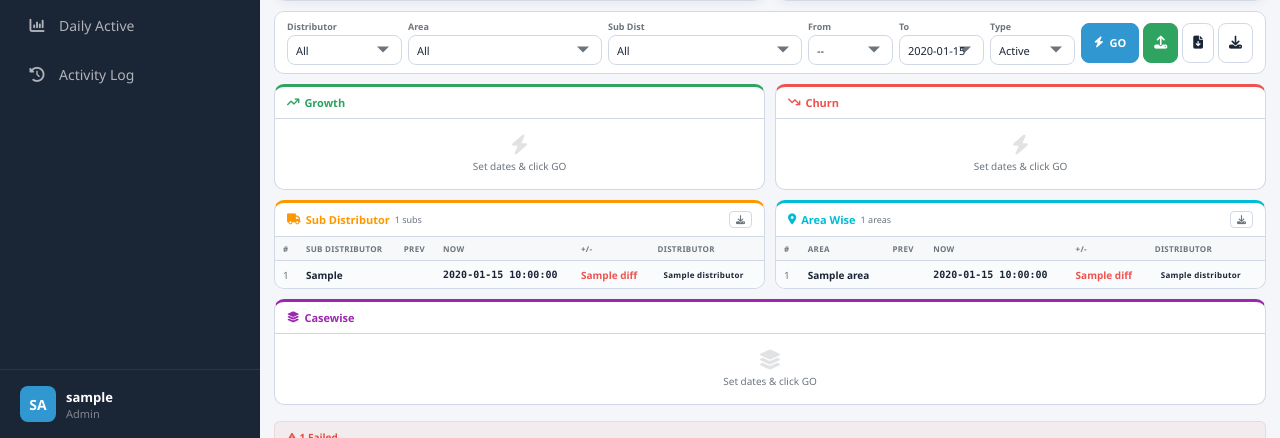
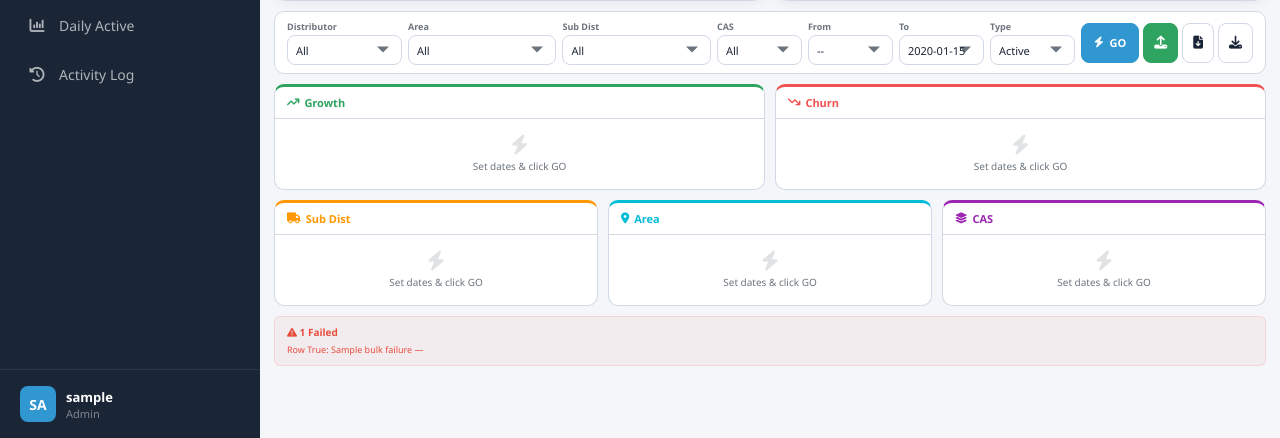
Before and after one commit to ANNU-2025/kccl-tracking-system, a Flask app: template templates/daily_active.html in a window 1280 px wide. Shown: the part 362-800 px from the top of the page. Run offline with Flask 3, Linux system fonts and the light colour scheme; the visitor is signed in with stand-in values (Sample User, id 1); the template is opened without the code that fills it: most values are stand-ins (such as "Sample title", 1, 10 or a date in 2020); a database or web service that is not in the repository returns one stand-in record (values such as "Sample title"); data that the repository does not hold is empty; some libraries are stand-ins or nearby versions; some web fonts are replaced.

Commit message:
Update daily_active.html

```diff
--- a/templates/daily_active.html
+++ b/templates/daily_active.html
@@ -34,15 +34,16 @@ body .content{padding:12px 14px}
 .sel-c .fs{padding:6px 8px;font-size:11px;min-height:30px}
 .sel-c .acts{display:flex;gap:4px;align-items:center;flex-shrink:0}
 .t2{display:grid;grid-template-columns:1fr 1fr;gap:10px;margin-bottom:10px}
-.tc{background:var(--card);border:1px solid var(--border);border-radius:10px;overflow:hidden;display:flex;flex-direction:column;max-height:340px}
-.tc.tg{border-top:3px solid var(--gn)}.tc.tr{border-top:3px solid var(--rd)}.tc.to{border-top:3px solid var(--og)}.tc.tc2{border-top:3px solid var(--cy)}
+.t3{display:grid;grid-template-columns:1fr 1fr 1fr;gap:10px;margin-bottom:10px}
+.tc{background:var(--card);border:1px solid var(--border);border-radius:10px;overflow:hidden;display:flex;flex-direction:column;max-height:360px}
+.tc.tg{border-top:3px solid var(--gn)}.tc.tr{border-top:3px solid var(--rd)}.tc.to{border-top:3px solid var(--og)}.tc.tc2{border-top:3px solid var(--cy)}.tc.tcas{border-top:3px solid #9C27B0}
 .thd{padding:8px 12px;border-bottom:1px solid var(--border);display:flex;align-items:center;justify-content:space-between;flex-shrink:0}
 .thd h4{font-size:11px;font-weight:700;display:flex;align-items:center;gap:5px}
 .tsc{flex:1;min-height:0;overflow:auto;-webkit-overflow-scrolling:touch}
 .tsc table{margin:0;width:100%;border-collapse:collapse}
 .tsc thead{position:sticky;top:0;z-index:2}
 .tsc th{padding:6px 8px;font-size:8px;font-weight:700;color:var(--grey);text-transform:uppercase;letter-spacing:.3px;background:#F7F8FA;border-bottom:1px solid var(--border)}
-.tsc td{padding:6px 8px;font-size:10px;border-bottom:1px solid #F0F1F3;color:var(--primary)}
+.tsc td{padding:5px 7px;font-size:10px;border-bottom:1px solid #F0F1F3;color:var(--primary)}
 .tsc tbody tr:hover{background:#F8F9FB}.tsc tbody tr:last-child td{border-bottom:none}
 .tem{flex:1;display:flex;flex-direction:column;align-items:center;justify-content:center;padding:16px;color:var(--grey)}
 .tem i{font-size:20px;opacity:.2;margin-bottom:4px}.tem p{font-size:10px}
@@ -70,10 +71,11 @@ body .content{padding:12px 14px}
 .dist-kccl{background:rgba(0,188,212,.12);color:var(--cy)}
 .dist-arohon{background:rgba(47,163,96,.12);color:var(--gn)}
 .dist-other{background:rgba(108,117,125,.12);color:var(--grey)}
-.xs-btn{background:none;border:1px solid var(--border);color:var(--grey);border-radius:4px;padding:3px 6px;font-size:9px;cursor:pointer;transition:.15s;display:inline-flex;align-items:center;gap:3px}
+.xs-btn{background:none;border:1px solid var(--border);color:var(--grey);border-radius:4px;padding:4px 8px;font-size:9px;cursor:pointer;transition:.15s;display:inline-flex;align-items:center;gap:3px}
 .xs-btn:hover{background:var(--cy);color:#fff;border-color:var(--cy)}
+.tb{font-size:9px;color:var(--grey);font-weight:400}
 @media(max-width:900px){.kpi-r{grid-template-columns:repeat(3,1fr)}}
-@media(max-width:768px){.kpi-r{grid-template-columns:repeat(3,1fr);gap:6px}.kpi .kv{font-size:18px}.kpi{padding:8px 10px}.t2{grid-template-columns:1fr !important}.sel-c{flex-direction:column;align-items:stretch}.ch-inner{height:140px}.mh{display:none !important}}
+@media(max-width:768px){.kpi-r{grid-template-columns:repeat(3,1fr);gap:6px}.kpi .kv{font-size:18px}.kpi{padding:8px 10px}.t2{grid-template-columns:1fr !important}.t3{grid-template-columns:1fr !important}.sel-c{flex-direction:column;align-items:stretch}.ch-inner{height:140px}.mh{display:none !important}}
 @media(max-width:400px){.kpi-r{grid-template-columns:repeat(2,1fr)}}
 </style>
 {% endblock %}
@@ -117,6 +119,7 @@ body .content{padding:12px 14px}
     <div class="fg ff"><label class="fl">Distributor</label><select id="sD" class="fs" onchange="onDistChange()"><option value="">All</option>{% for d in distributors %}<option value="{{ d }}">{{ d }}</option>{% endfor %}</select></div>
     <div class="fg"><label class="fl">Area</label><select id="sA" class="fs" onchange="onAreaChange()"><option value="">All</option>{% for a in areas %}<option value="{{ a }}">{{ a }}</option>{% endfor %}</select></div>
     <div class="fg"><label class="fl">Sub Dist</label><select id="sS" class="fs" onchange="onFilterChange()"><option value="">All</option>{% for s in sub_dists %}<option value="{{ s }}">{{ s }}</option>{% endfor %}</select></div>
+    <div class="fg ff"><label class="fl">CAS</label><select id="sC" class="fs" onchange="onFilterChange()"><option value="">All</option>{% for c in cas_types %}<option value="{{ c }}">{{ c }}</option>{% endfor %}</select></div>
     <div class="fg ff"><label class="fl">From</label><select id="dF" class="fs" onchange="onDateChange()"><option value="">--</option>{% for d in date_list %}<option value="{{ d.strftime('%Y-%m-%d') }}" {% if loop.index==2 %}selected{% endif %}>{{ d.strftime('%d-%b') }}</option>{% endfor %}</select></div>
     <div class="fg ff"><label class="fl">To</label><select id="dT" class="fs" onchange="onDateChange()"><option value="">--</option>{% for d in date_list %}<option value="{{ d.strftime('%Y-%m-%d') }}" {% if loop.index==1 %}selected{% endif %}>{{ d.strftime('%d-%b') }}</option>{% endfor %}</select></div>
     <div class="fg ff"><label class="fl">Type</label><select id="sM" class="fs" onchange="onFilterChange()"><option value="active">Active</option><option value="deactive">Deactive</option></select></div>
@@ -130,79 +133,36 @@ body .content{padding:12px 14px}
 
 <div class="t2">
     <div class="tc tg">
-        <div class="thd"><h4 style="color:var(--gn)"><i class="fas fa-arrow-trend-up"></i> Growth <span id="gC" style="font-size:9px;color:var(--grey);font-weight:400"></span></h4><button class="btn btn-sm" id="bEG" style="background:#1B5E20;color:#fff;border-color:#1B5E20;display:none;padding:4px 8px;font-size:10px" onclick="dG()"><i class="fas fa-download"></i></button></div>
+        <div class="thd"><h4 style="color:var(--gn)"><i class="fas fa-arrow-trend-up"></i> Growth <span id="gC" class="tb"></span></h4><button class="xs-btn" id="bEG" style="display:none" onclick="dG()"><i class="fas fa-download"></i></button></div>
         <div class="tsc" id="gB"><div class="tem"><i class="fas fa-bolt"></i><p>Set dates & click GO</p></div></div>
     </div>
     <div class="tc tr">
-        <div class="thd"><h4 style="color:var(--rd)"><i class="fas fa-arrow-trend-down"></i> Churn <span id="cC" style="font-size:9px;color:var(--grey);font-weight:400"></span></h4><button class="btn btn-sm" id="bEC" style="background:#B71C1C;color:#fff;border-color:#B71C1C;display:none;padding:4px 8px;font-size:10px" onclick="dC()"><i class="fas fa-download"></i></button></div>
+        <div class="thd"><h4 style="color:var(--rd)"><i class="fas fa-arrow-trend-down"></i> Churn <span id="cC" class="tb"></span></h4><button class="xs-btn" id="bEC" style="display:none" onclick="dC()"><i class="fas fa-download"></i></button></div>
         <div class="tsc" id="cB"><div class="tem"><i class="fas fa-bolt"></i><p>Set dates & click GO</p></div></div>
     </div>
 </div>
 
-<div class="t2" style="margin-bottom:10px">
-    <div class="tc to">
+<div class="t3" id="t3Wrap">
+    <div class="tc to" id="subWrap">
         <div class="thd">
-            <h4 style="color:var(--og)"><i class="fas fa-truck"></i> Sub Distributor <span style="font-size:9px;color:var(--grey);font-weight:400">{{ subdist_data|length }} subs</span></h4>
-            {% if subdist_data %}<button class="xs-btn" onclick="dSubStatic()" title="Export"><i class="fas fa-download"></i></button>{% endif %}
+            <h4 style="color:var(--og)"><i class="fas fa-truck"></i> Sub Dist <span id="subBadge" class="tb"></span></h4>
+            <button class="xs-btn" id="bESub" style="display:none" onclick="dSub()"><i class="fas fa-download"></i></button>
         </div>
-        <div class="tsc">
-            {% if subdist_data %}
-            <table>
-                <thead><tr><th>#</th><th>SUB DISTRIBUTOR</th><th>PREV</th><th>NOW</th><th>+/-</th><th>DISTRIBUTOR</th></tr></thead>
-                <tbody>
-                    {% for r in subdist_data %}
-                    <tr style="{% if loop.index is odd %}background:#FAFBFC{% endif %}">
-                        <td style="color:var(--grey)">{{ loop.index }}</td>
-                        <td style="font-weight:600">{{ r.sub_dist }}</td>
-                        <td class="nm">{{ r.prev }}</td>
-                        <td class="nm" style="font-weight:600">{{ r.now }}</td>
-                        <td style="font-weight:700;color:{% if r.diff >= 0 %}var(--gn){% else %}var(--rd){% endif %}">{% if r.diff >= 0 %}+{% endif %}{{ r.diff }}</td>
-                        <td><span class="dist-tag dist-{{ r.distributor|lower }}">{{ r.distributor }}</span></td>
-                    </tr>
-                    {% endfor %}
-                </tbody>
-            </table>
-            {% else %}
-            <div class="tem"><i class="fas fa-truck"></i><p>No sub distributor data</p></div>
-            {% endif %}
+        <div class="tsc" id="subB"><div class="tem"><i class="fas fa-bolt"></i><p>Set dates & click GO</p></div></div>
+    </div>
+    <div class="tc tc2" id="areaWrap">
+        <div class="thd">
+            <h4 style="color:var(--cy)"><i class="fas fa-map-marker-alt"></i> Area <span id="areaBadge" class="tb"></span></h4>
+            <button class="xs-btn" id="bEArea" style="display:none" onclick="dArea()"><i class="fas fa-download"></i></button>
         </div>
+        <div class="tsc" id="areaB"><div class="tem"><i class="fas fa-bolt"></i><p>Set dates & click GO</p></div></div>
     </div>
-    <div class="tc tc2">
+    <div class="tc tcas" id="casWrap">
         <div class="thd">
-            <h4 style="color:var(--cy)"><i class="fas fa-map-marker-alt"></i> Area Wise <span style="font-size:9px;color:var(--grey);font-weight:400">{{ area_data|length }} areas</span></h4>
-            {% if area_data %}<button class="xs-btn" onclick="dAreaStatic()" title="Export"><i class="fas fa-download"></i></button>{% endif %}
+            <h4 style="color:#9C27B0"><i class="fas fa-layer-group"></i> CAS <span id="casBadge" class="tb"></span></h4>
+            <button class="xs-btn" id="bECas" style="display:none" onclick="dCas()"><i class="fas fa-download"></i></button>
         </div>
-        <div class="tsc">
-            {% if area_data %}
-            <table>
-                <thead><tr><th>#</th><th>AREA</th><th>PREV</th><th>NOW</th><th>+/-</th><th>DISTRIBUTOR</th></tr></thead>
-                <tbody>
-                    {% for r in area_data %}
-                    <tr style="{% if loop.index is odd %}background:#FAFBFC{% endif %}">
-                        <td style="color:var(--grey)">{{ loop.index }}</td>
-                        <td style="font-weight:600">{{ r.area }}</td>
-                        <td class="nm">{{ r.prev }}</td>
-                        <td class="nm" style="font-weight:600">{{ r.now }}</td>
-                        <td style="font-weight:700;color:{% if r.diff >= 0 %}var(--gn){% else %}var(--rd){% endif %}">{% if r.diff >= 0 %}+{% endif %}{{ r.diff }}</td>
-                        <td><span class="dist-tag dist-{{ r.distributor|lower }}">{{ r.distributor }}</span></td>
-                    </tr>
-                    {% endfor %}
-                </tbody>
-            </table>
-            {% else %}
-            <div class="tem"><i class="fas fa-map-marker-alt"></i><p>No area data available</p></div>
-            {% endif %}
-        </div>
-    </div>
-</div>
-
-<div style="margin-bottom:16px">
-    <div class="tc" style="border-top:3px solid #9C27B0;max-height:400px">
-        <div class="thd">
-            <h4 style="color:#9C27B0"><i class="fas fa-layer-group"></i> Casewise <span id="casBadge" style="font-size:9px;color:var(--grey);font-weight:400"></span></h4>
-            <button class="btn btn-sm" id="bECas" style="background:#6A1B9A;color:#fff;border-color:#6A1B9A;display:none;padding:4px 8px;font-size:10px" onclick="dCas()"><i class="fas fa-download"></i></button>
-        </div>
-        <div class="tsc" id="casB"><div class="tem"><i class="fas fa-layer-group"></i><p>Set dates & click GO</p></div></div>
+        <div class="tsc" id="casB"><div class="tem"><i class="fas fa-bolt"></i><p>Set dates & click GO</p></div></div>
     </div>
 </div>
 
@@ -226,21 +186,16 @@ var growArr=[],churnArr=[],kcChart=null,arChart=null,fDates=[],vFrom='',vTo='',v
 var chartOK=(typeof Chart!=='undefined');
 
 function getParams(){
-    var d=document.getElementById('sD').value,a=document.getElementById('sA').value,s=document.getElementById('sS').value,p=[];
+    var d=document.getElementById('sD').value,a=document.getElementById('sA').value,s=document.getElementById('sS').value,c=document.getElementById('sC').value,p=[];
     if(d)p.push('distributor='+encodeURIComponent(d));
     if(a)p.push('area='+encodeURIComponent(a));
     if(s)p.push('sub_dist='+encodeURIComponent(s));
+    if(c)p.push('cas='+encodeURIComponent(c));
     return p.length?'&'+p.join('&'):'';
 }
 function safeFetch(url){return fetch(url).then(function(r){if(!r.ok)throw new Error('HTTP '+r.status);return r.json();});}
 
-function getLast2(){
-    var opts=document.getElementById('dF').options,dates=[];
-    for(var i=0;i<opts.length&&dates.length<2;i++){if(opts[i].value)dates.push(opts[i].value);}
-    return dates;
-}
-function dSubStatic(){var d=getLast2();if(d.length>=2)location.href='/daily-active/export-subdist?from='+d[1]+'&to='+d[0]+'&mode=active';else showFlash('Not enough dates','error');}
-function dAreaStatic(){var d=getLast2();if(d.length>=2)location.href='/daily-active/export-area?from='+d[1]+'&to='+d[0]+'&mode=active';else showFlash('Not enough dates','error');}
+function showHide(id,hasData){var el=document.getElementById(id);if(el)el.style.display=hasData?'':'none';}
 
 function makeChart(cid,mid,data,ak,dk,c1,c2){
     var msg=document.getElementById(mid);
@@ -269,7 +224,7 @@ function loadChartsOnce(){
     safeFetch('/daily-active/chart-data').then(function(d){
         fDates=d.full_dates||[];
         var n=fDates.length;
-        var pxPerBar=55,chartW=Math.max(n*pxPerBar,280);
+        var pxPerBar=110,chartW=Math.max(n*pxPerBar,280);
         var kcI=document.getElementById('kcInner'),arI=document.getElementById('arInner');
         if(kcI)kcI.style.width=chartW+'px';
         if(arI)arI.style.width=chartW+'px';
@@ -337,6 +292,8 @@ function gen(){
         var col=vMode==='active'?'Active':'Deactive';
         renderGC('gB','gC','bEG',growArr,'var(--gn)',col);
         renderGC('cB','cC','bEC',churnArr,'var(--rd)',col);
+        renderAgg('subB','subBadge','bESub','subWrap',d.subdistwise||[]);
+        renderAgg('areaB','areaBadge','bEArea','areaWrap',d.areawise||[]);
         renderCasewise(d.casewise||[]);
         showFlash('Report generated ('+col+')','success');
     }).catch(function(e){
@@ -364,30 +321,62 @@ function renderGC(bid,cid,btid,data,color,colName){
     h+='</tbody></table>';el.innerHTML=h;
 }
 
-function renderCasewise(data){
-    var el=document.getElementById('casB'),ce=document.getElementById('casBadge'),be=document.getElementById('bECas');
+function renderAgg(bid,badgeId,btnId,wrapId,data){
+    var el=document.getElementById(bid),be=document.getElementById(badgeId),btn=document.getElementById(btnId),wrap=document.getElementById(wrapId);
     if(!el)return;
-    if(!data||!data.length){el.innerHTML='<div class="tem"><p>No data for selected filters</p></div>';if(ce)ce.textContent='';if(be)be.style.display='none';return;}
-    if(ce)ce.textContent=data.length;if(be)be.style.display='';
-    var h='<table><thead><tr><th>#</th><th>CAS TYPE</th><th>PREV</th><th>NOW</th><th>+/-</th><th>DISTRIBUTOR</th></tr></thead><tbody>';
+    if(!data||!data.length){
+        el.innerHTML='<div class="tem"><i class="fas fa-check-circle"></i><p>No data</p></div>';
+        if(be)be.textContent='';if(btn)btn.style.display='none';
+        if(wrap)wrap.style.display='none';
+        return;
+    }
+    if(wrap)wrap.style.display='';
+    if(be)be.textContent=data.length;if(btn)btn.style.display='';
+    var h='<table><thead><tr><th>#</th><th>NAME</th><th class="mh">DIST</th><th>PREV</th><th>NOW</th><th>+/-</th></tr></thead><tbody>';
     for(var i=0;i<data.length;i++){
         var r=data[i],bg=i%2!==0?'background:#FAFBFC':'';
         var dc=r.diff>0?'var(--gn)':r.diff<0?'var(--rd)':'var(--grey)';
         var dp=r.diff>=0?'+':'';
-        var dl=(r.distributor||'').toLowerCase();
-        var ds=dl==='arohon'?'dist-arohon':dl==='kccl'?'dist-kccl':'dist-other';
         h+='<tr style="'+bg+'"><td style="color:var(--grey)">'+(i+1)+'</td>';
         h+='<td style="font-weight:600">'+(r.name||'')+'</td>';
+        h+='<td class="mh">'+distTag(r.distributor)+'</td>';
         h+='<td class="nm">'+(r.prev||0)+'</td>';
         h+='<td class="nm" style="font-weight:600">'+(r.now||0)+'</td>';
-        h+='<td style="font-weight:700;color:'+dc+'">'+dp+(r.diff||0)+'</td>';
-        h+='<td><span class="dist-tag '+ds+'">'+(r.distributor||'')+'</span></td></tr>';
+        h+='<td style="font-weight:700;color:'+dc+'">'+dp+(r.diff||0)+'</td></tr>';
+    }
+    h+='</tbody></table>';el.innerHTML=h;
+}
+
+function renderCasewise(data){
+    var el=document.getElementById('casB'),ce=document.getElementById('casBadge'),be=document.getElementById('bECas'),wrap=document.getElementById('casWrap');
+    if(!el)return;
+    if(!data||!data.length){
+        el.innerHTML='<div class="tem"><p>No data for selected filters</p></div>';
+        if(ce)ce.textContent='';if(be)be.style.display='none';
+        if(wrap)wrap.style.display='none';
+        return;
+    }
+    if(wrap)wrap.style.display='';
+    if(ce)ce.textContent=data.length;if(be)be.style.display='';
+    var h='<table><thead><tr><th>#</th><th>CAS TYPE</th><th class="mh">DIST</th><th>PREV</th><th>NOW</th><th>+/-</th></tr></thead><tbody>';
+    for(var i=0;i<data.length;i++){
+        var r=data[i],bg=i%2!==0?'background:#FAFBFC':'';
+        var dc=r.diff>0?'var(--gn)':r.diff<0?'var(--rd)':'var(--grey)';
+        var dp=r.diff>=0?'+':'';
+        h+='<tr style="'+bg+'"><td style="color:var(--grey)">'+(i+1)+'</td>';
+        h+='<td style="font-weight:600">'+(r.name||'')+'</td>';
+        h+='<td class="mh">'+distTag(r.distributor)+'</td>';
+        h+='<td class="nm">'+(r.prev||0)+'</td>';
+        h+='<td class="nm" style="font-weight:600">'+(r.now||0)+'</td>';
+        h+='<td style="font-weight:700;color:'+dc+'">'+dp+(r.diff||0)+'</td></tr>';
     }
     h+='</tbody></table>';el.innerHTML=h;
 }
 
 function dG(){if(vFrom&&vTo)location.href='/daily-active/export-growth?from='+vFrom+'&to='+vTo+getParams()+'&mode='+vMode;}
 function dC(){if(vFrom&&vTo)location.href='/daily-active/export-churn?from='+vFrom+'&to='+vTo+getParams()+'&mode='+vMode;}
+function dSub(){if(!vFrom||!vTo){showFlash('Select dates','error');return;}location.href='/daily-active/export-subdist?from='+vFrom+'&to='+vTo+getParams()+'&mode='+vMode;}
+function dArea(){if(!vFrom||!vTo){showFlash('Select dates','error');return;}location.href='/daily-active/export-area?from='+vFrom+'&to='+vTo+getParams()+'&mode='+vMode;}
 function dCas(){if(!vFrom||!vTo){showFlash('Select dates','error');return;}location.href='/daily-active/export-casewise?from='+vFrom+'&to='+vTo+getParams()+'&mode='+vMode;}
 
 function oU(){document.getElementById('uM').classList.add('show');}
```
